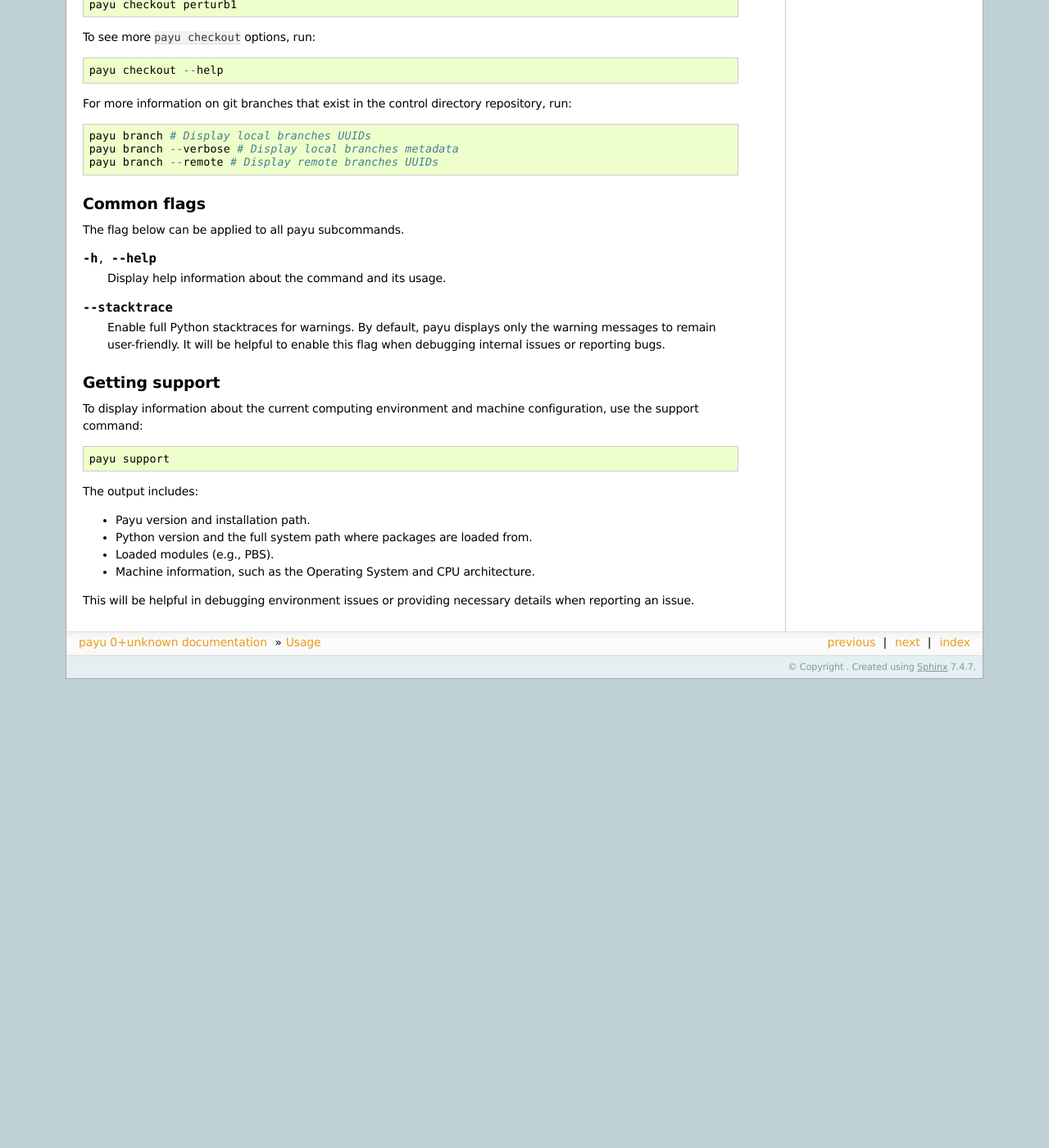
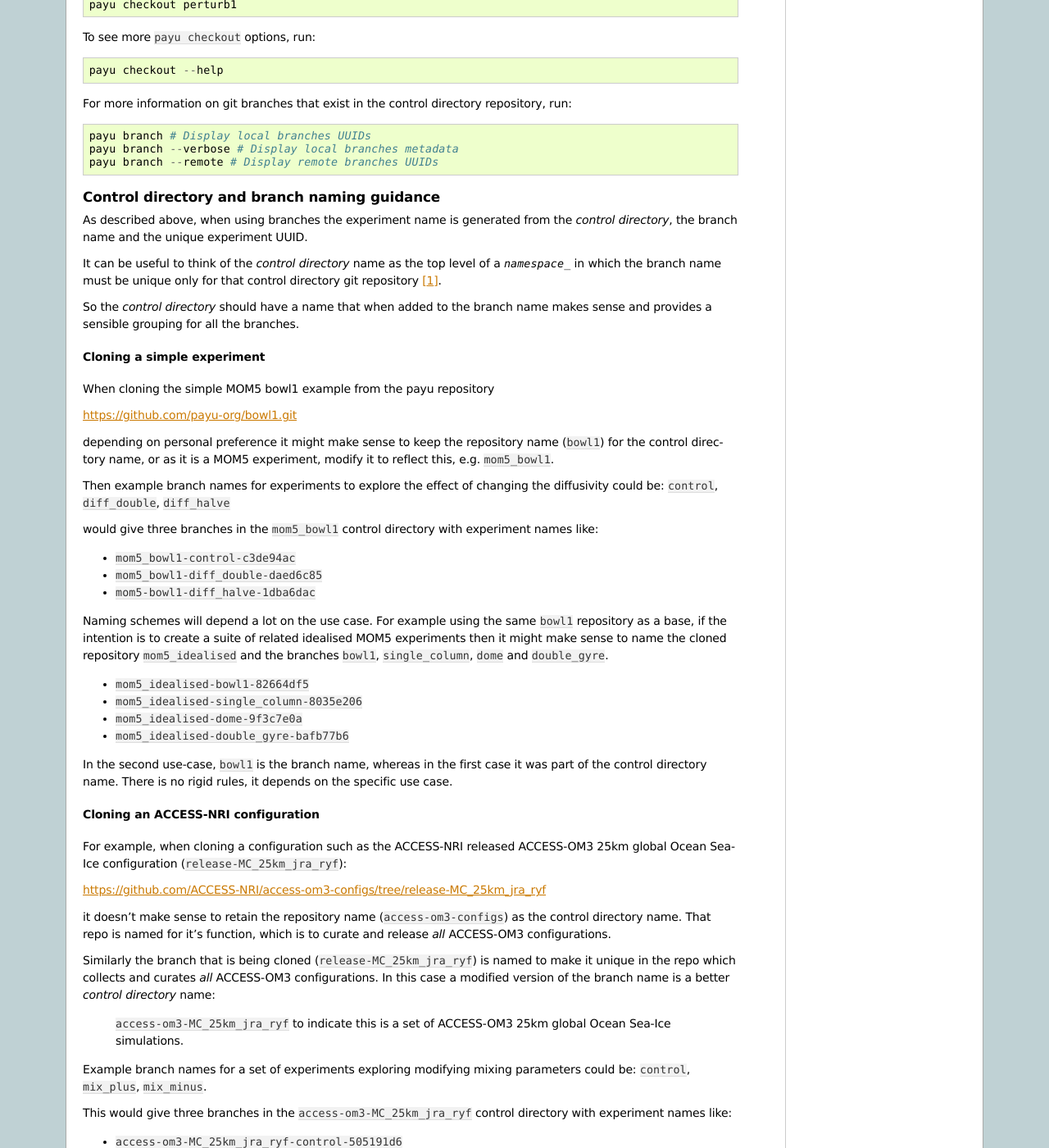
Before and after one commit to payu-org/payu, a Sphinx documentation site: the page built from docs/source/usage.rst, in a window 1280 px wide and 1400 px high, scrolled down 8666 px. Shown: the whole window at 82% size. Built offline with Sphinx 7.4.7, drawn with Linux system fonts in a browser that asks for light colours; before the commit the page ends 9494 px from its top, so only the background shows below that; some of the changed text lies outside the part shown.

Commit message:
User guidance for branch naming. Fixes #735

```diff
--- a/docs/source/usage.rst
+++ b/docs/source/usage.rst
@@ -539,6 +539,83 @@
       payu branch --verbose # Display local branches metadata
       payu branch --remote # Display remote branches UUIDs
 
+Control directory and branch naming guidance
+--------------------------------------------
+
+As described above, when using branches the experiment name is generated from the
+*control directory*, the branch name and the unique experiment UUID.
+
+It can be useful to think of the *control directory* name as the top level of a
+`namespace_` in which the branch name must be unique only for that control directory
+git repository [#fbranch]_.
+
+So the *control directory* should have a name that when added to the branch name makes
+sense and provides a sensible grouping for all the branches.
+
+Cloning a simple experiment
+~~~~~~~~~~~~~~~~~~~~~~~~~~~
+
+When cloning the simple MOM5 bowl1 example from the payu repository
+
+https://github.com/payu-org/bowl1.git
+
+depending on personal preference it might make sense to keep the repository name
+(``bowl1``) for the control directory name, or as it is a MOM5 experiment, modify
+it to reflect this, e.g. ``mom5_bowl1``.
+
+Then example branch names for experiments to explore the effect of changing the
+diffusivity could be: ``control``, ``diff_double``, ``diff_halve``
+
+would give three branches in the ``mom5_bowl1`` control directory
+with experiment names like:
+
+* ``mom5_bowl1-control-c3de94ac``
+* ``mom5_bowl1-diff_double-daed6c85``
+* ``mom5-bowl1-diff_halve-1dba6dac``
+
+Naming schemes will depend a lot on the use case. For example using the same ``bowl1``
+repository as a base, if the intention is to create a suite of related idealised MOM5
+experiments then it might make sense to name the cloned repository ``mom5_idealised``
+and the branches ``bowl1``, ``single_column``, ``dome`` and ``double_gyre``.
+
+* ``mom5_idealised-bowl1-82664df5``
+* ``mom5_idealised-single_column-8035e206``
+* ``mom5_idealised-dome-9f3c7e0a``
+* ``mom5_idealised-double_gyre-bafb77b6``
+
+In the second use-case, ``bowl1`` is the branch name, whereas in the first case it
+was part of the control directory name. There is no rigid rules, it depends on
+the specific use case.
+
+
+Cloning an ACCESS-NRI configuration
+~~~~~~~~~~~~~~~~~~~~~~~~~~~~~~~~~~~
+
+For example, when cloning a configuration such as the ACCESS-NRI released ACCESS-OM3
+25km global Ocean Sea-Ice configuration (``release-MC_25km_jra_ryf``):
+
+https://github.com/ACCESS-NRI/access-om3-configs/tree/release-MC_25km_jra_ryf
+
+it doesn't make sense to retain the repository name (``access-om3-configs``) as the
+control directory name. That repo is named for it's function, which is to curate and
+release *all* ACCESS-OM3 configurations.
+
+Similarly the branch that is being cloned (``release-MC_25km_jra_ryf``) is named
+to make it unique in the repo which collects and curates *all* ACCESS-OM3 configurations.
+In this case a modified version of the branch name is a better *control directory* name:
+ ``access-om3-MC_25km_jra_ryf`` to indicate this is a set of ACCESS-OM3 25km global
+ Ocean Sea-Ice simulations.
+
+Example branch names for a set of experiments exploring modifying mixing parameters
+could be: ``control``, ``mix_plus``, ``mix_minus``.
+
+This would give three branches in the ``access-om3-MC_25km_jra_ryf`` control directory
+with experiment names like:
+
+* ``access-om3-MC_25km_jra_ryf-control-505191d6``
+* ``access-om3-MC_25km_jra_ryf-mix_plus-137f7f2e``
+* ``access-om3-MC_25km_jra_ryf-mix_minus-216c9431``
+
 Common flags
 ===============
 
@@ -575,3 +652,11 @@
 
 This will be helpful in debugging environment issues or providing necessary details
 when reporting an issue.
+
+.. rubric:: Footnotes
+
+.. [#fbranch] The branch name must be unique for any repository it will be pushed to.
+If the intention is to push multiple control repositories to a single repo this must
+be taken into account to avoid branch naming conflicts.
+
+.. _namespace: https://en.wikipedia.org/wiki/Namespace
```
